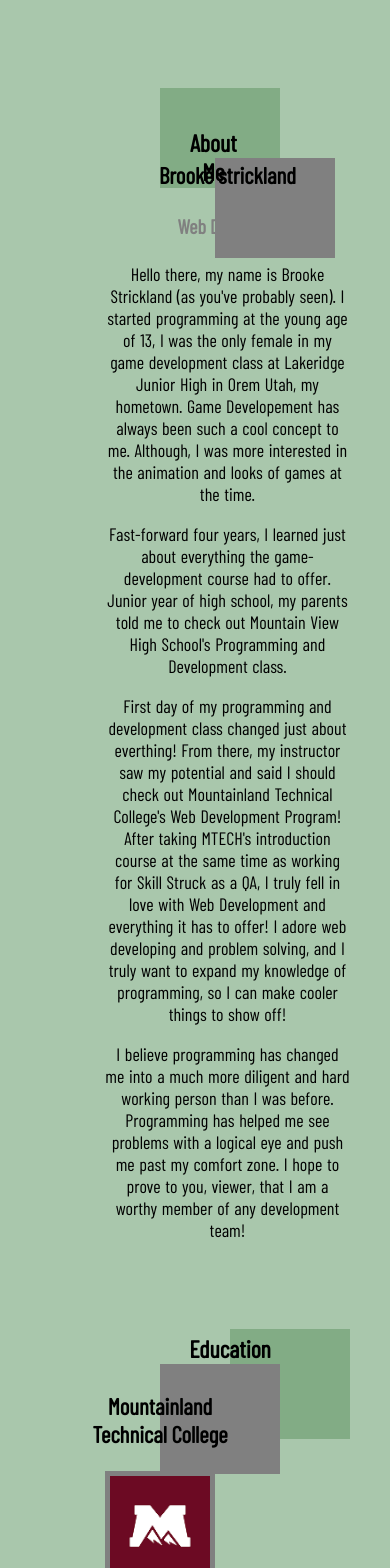
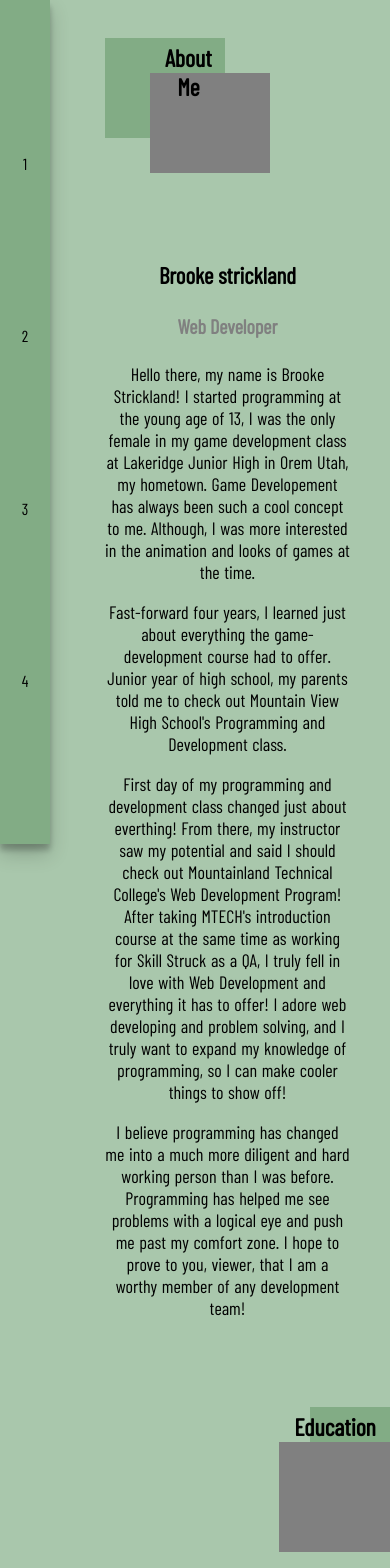
Before and after one commit to BrookeStricklandMTEC/portfolio-website, a React (Create React App) app: page /about-me in a window 390 px wide. Shown: the top 1568 px of the page. Built offline with nearby package versions, Linux system fonts and the light colour scheme.

Commit message:
fixing merging issues

```diff
--- a/src/components/About.jsx
+++ b/src/components/About.jsx
@@ -37,7 +37,7 @@ function About() {
                         <h6> Web Developer </h6>
 
                         <p>
-                            Hello there, my name is Brooke Strickland (as you've probably seen).
+                            Hello there, my name is Brooke Strickland!
 
                             I started programming at the young age of 13, I was the only female in my game development class at Lakeridge Junior High in Orem Utah, my hometown.
                             Game Developement has always been such a cool concept to me. Although, I was more interested in the animation and looks of games at the time.
@@ -137,9 +137,9 @@ function About() {
                         <div className="img-wrap"> <img src="./images/ann.png" className="recom-img" /> </div>
                         <p className="recom-txt"> "Brooke is an excellent communicator and is very easy to work with.
                             She learns quickly, follows directions well and is a genuinely active learner.
-                            She asks questions or when she sees something that needs to be updated or adjusted. She will be a fantastic software engineer!"
+                            She will be a fantastic software engineer!"
                         </p>
-                        <p>
+                        <p className="recom-txt">
                             - Ann Gomez
                             Partnership Support Manager/Intern Coordinator
                             ann@skillstruck.com
@@ -153,7 +153,7 @@ function About() {
                             I highly recommend Brooke to any who may be considering offering her work. She will be a valued asset!
                             "
                         </p>
-                        <p>
+                        <p className="recom-txt">
                             - Brayden Lemke
                             Instructor
                             braydenlemke@mtech.stu.edu
@@ -163,10 +163,10 @@ function About() {
                     <div className="recom-card">
                         <div className="img-wrap"> <img src="./images/javier.png" className="recom-img" /> </div>
                         <p className="recom-txt">
-                            "Ms. Strickland was also able to balance her academic endeavors with her work schedule, and has shown commitment to both.
+                            "Ms. Strickland was able to balance her academic endeavors with her work schedule, and has shown commitment to both.
                             I would recommend that you consider Brooke become a part of your organization, and I believe she may prove to be a beneficial addition."
                         </p>
-                        <p>
+                        <p className="recom-txt">
                             - Javier Fiqueroa
                             Manager
                             javiernfrn@gmail.com.
@@ -243,8 +243,8 @@ function About() {
                 <div className="hea-p-flex media-div" data-aos="fade-up">
 
                     <div className="logo-container">
-                        <div className="box1"> </div>
                         <div className="box5"> </div>
+                        <div className="box6"> </div>
                         <h2 id="jump-med" className="head-wrap"> Media  </h2>
                     </div>
 
--- a/src/components/styles/About.css
+++ b/src/components/styles/About.css
@@ -18,7 +18,6 @@ p {
 }
 
 .jump-wrapper {
-    flex: 1 0 10%;
     position: fixed;
 	display: flex;
     height: 100%;
@@ -27,7 +26,9 @@ p {
     margin: 0;
     align-items: center;
 	flex-direction: column;
-    width: 50px;
+    width: 60px;
+	left: 0;
+	top:0;
     box-shadow: rgba(0, 0, 0, 0.19) 0px 10px 20px, rgba(0, 0, 0, 0.23) 0px 6px 6px;
 }
 
@@ -156,7 +157,7 @@ h6 {
 }
 
 #jump-med {
-	bottom: 140px;
+	bottom: 135px;
 	right: 20px;
 }
 
@@ -164,10 +165,19 @@ h6 {
 	width: 120px;
 	height: 100px;
 	background-color: gray;
-	z-index: 1;
+	z-index: 2;
 	position: absolute;
 	bottom: 3rem;
 	left: 120px;
+}
+.box6{
+	position: absolute;
+	width: 120px;
+	height: 100px;
+	background-color: #82ac85;
+	z-index: 1;
+	bottom: 90px;
+	left: 55px;
 }
 
 .med-icon{
@@ -359,13 +369,14 @@ footer img {
 
 	#jump-about {
 		position: absolute;
-		top: 20px;
-		left: 100px;
+		top: -65px;
+		left: 25px;
 	}
 
-	.aboutLogoMeContainer{
+	.logo-container{
 		position: relative;
 		width: 200px;
+		left: 50px;
 		height: 200px;
 	}
 
@@ -375,7 +386,8 @@ footer img {
 		height: 100px;
 		background-color: #82ac85;
 		z-index: 1;
-		left: 70px;
+		bottom: 150px;
+		left: -35px;
 	}
 
 	.box2 {
@@ -384,13 +396,13 @@ footer img {
 		height: 100px;
 		background-color: gray;
 		z-index: 1;
-		top: 70px;
-		left: 125px;
+		top: -15px;
+		left: 10px;
 	}
 
 	.about-d {
 		text-align: center;
-		margin-top: 50px;
+		margin-top: 150px;
 		z-index: 5;
 	}
 
@@ -414,7 +426,7 @@ footer img {
 	}
 
 	#jump-edu {
-		right: 60px;
+		right: 5px;
 		bottom:	14.063rem;
 	}
 
@@ -425,7 +437,7 @@ footer img {
 		z-index: 1;
 		position: relative;
 		top: 10px;
-		bottom: 35px;
+		left: 30px;
 	}
 
 	.box4 {
@@ -435,14 +447,13 @@ footer img {
 		z-index: 2;
 		position: relative;
 		bottom: 65px;
-		right: 70px;
+		right: 1px;
 	}
 
 	.about-d-2 {
 		text-align: center;
-		margin-top: 50px;
+		margin-top: 150px;
 		z-index: 5;
-
 	}
 
 	h3 {
@@ -472,17 +483,16 @@ footer img {
 		flex-direction: column;
 		margin-top: 50px;
 		z-index: 5;
-
 	}
 
 	#jump-exp{
-		right: 60px;
+		right: 15px;
 		bottom:	14.063rem;
 	}
 
 	#jump-med {
-		bottom: 15px;
-		left: .5px;
+		bottom: -15px;
+		left: 90px;
 	}
 
 	.box5{
@@ -490,8 +500,19 @@ footer img {
 		width: 120px;
 		height: 100px;
 		background-color: gray;
+		z-index: 2;
+		bottom: 35px;
+		left: 60px;
+	}
+
+	.box6{
+		position: absolute;
+		width: 120px;
+		height: 100px;
+		background-color: #82ac85;
 		z-index: 1;
-		bottom: 19.688rem;
+		bottom: 70px;
+		left: 25px;
 	}
 
 	.med-icon{
@@ -513,10 +534,10 @@ footer img {
 		display: flex;
 		flex-direction: column;
 		align-items: center;
-		margin-left: 300px;
-		margin-top: 50px;
+		margin-left: 250px;
+		margin-right: 50px;
+		margin-top: 20px;
 		z-index: 5;
-
 	}
 	.media-div{
 		display: flex;
@@ -535,8 +556,8 @@ footer img {
 
 	.recom-card{
 		margin: 50px;
-		width: 300px;
-		height: 400px;
+		width: 315px;
+		height: 425px;
 		background-color: #f6f6eb;
 		box-shadow: 20px 20px 50px grey;
 	}
@@ -558,7 +579,9 @@ footer img {
 		position: relative;
 	}
 
-
+	.recom-txt{
+		font-size: 17px;
+	}
 
 	.recom-img{
 		width: 80px;
@@ -617,12 +640,13 @@ footer img {
 
 
 	.download-wrap{
-		margin: 100px 5px 30px 5px;
+		margin: 150px 5px 15px 130px;
 		display: flex;
 		justify-content: center;
 	}
 
 	.download-txt{
+		margin-left: 120px;
 		display: flex;
 		justify-content: center;
 	}
@@ -631,6 +655,7 @@ footer img {
 	/* Footer */
 
 	footer {
+		width: 470px;
 		display: flex;
 		justify-content: space-between;
 	}
```
